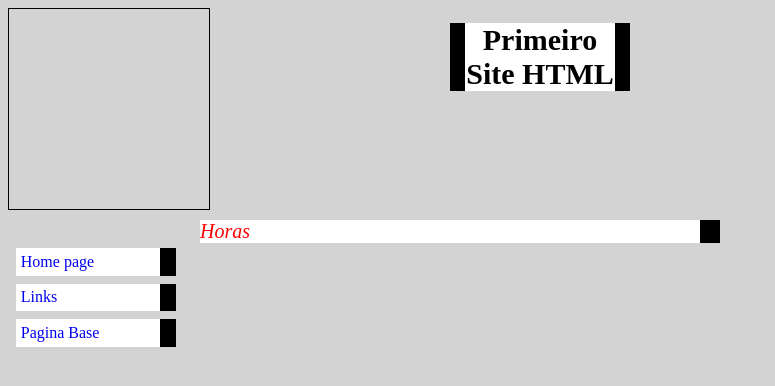
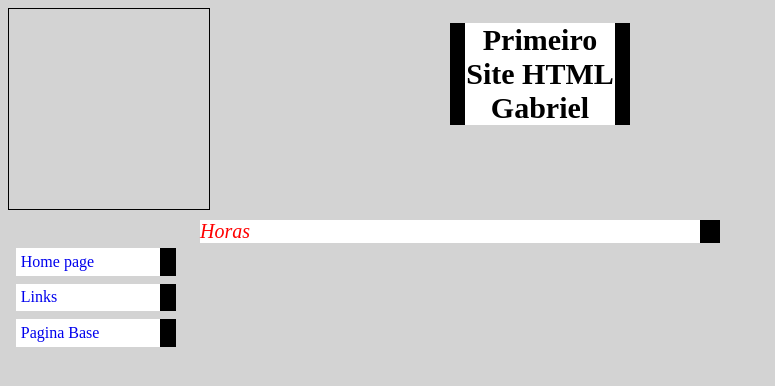
Before and after one commit to NHouse328/Percista, a plain HTML site: page index.html in a window 1280 px wide. Shown: the whole page, without its empty margins (0-775 px from the left). Drawn offline with Linux system fonts and the light colour scheme.

Commit message:
mais lembretes

```diff
--- a/index.html
+++ b/index.html
@@ -12,7 +12,7 @@
 
 	<body>
 		<h1 onmouseover="EventHandler()">
-			Primeiro Site HTML
+			Primeiro Site HTML Gabriel
 		</h1>
 
 		<p
```
Also changed, not shown: lembretes.txt.
